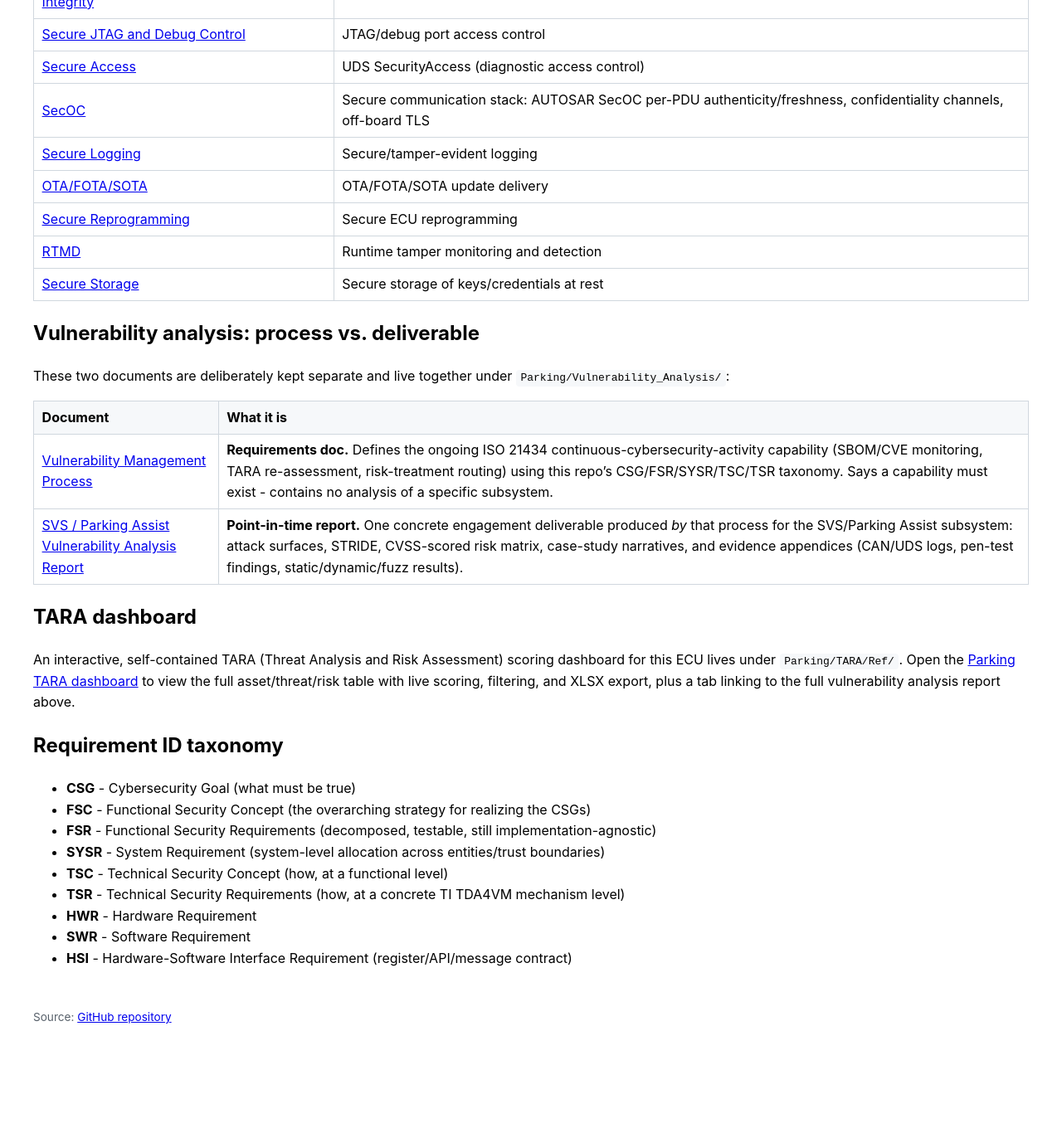
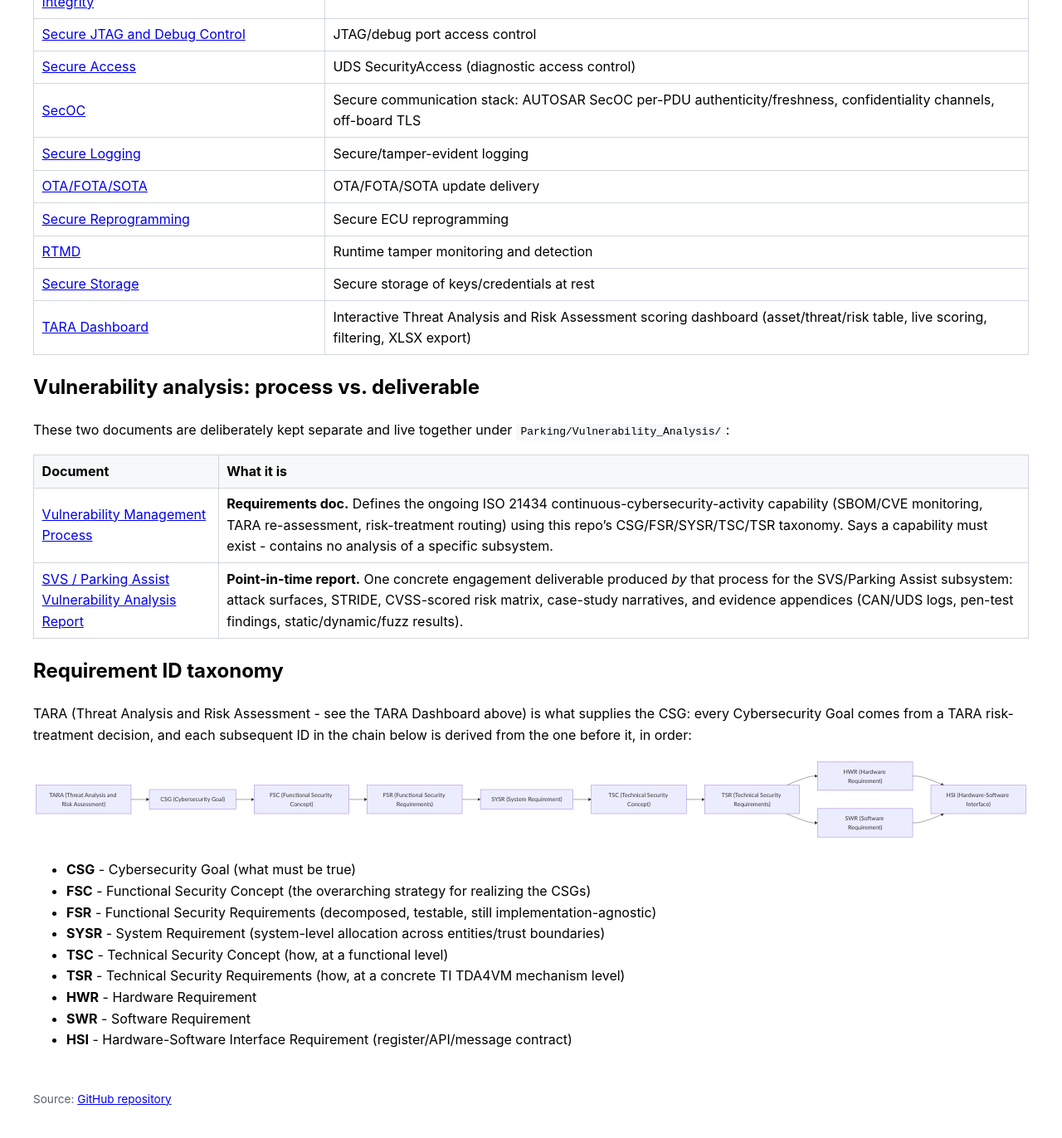
Before and after one commit to vinodneelakantam/Sec_Concepts_Req_tracability, a Jekyll site: the page built from Parking/index.md, in a window 1280 px wide and 1400 px high, scrolled down 550 px. Shown: the top 1372 px of the window at 83% size. Built offline with Jekyll 4.4.1, drawn with Linux system fonts in a browser that asks for light colours; before the commit the page ends 1852 px from its top, so only the background shows below that.

Commit message:
refine layout

````diff
--- a/Parking/index.md
+++ b/Parking/index.md
@@ -30,6 +30,7 @@ CSG/FSC/FSR/SYSR/TSC/TSR/HWR/SWR/HSI requirement ID taxonomy.
 | [Secure Reprogramming]({{ "/Parking/TDA4VM_Secure_Reprogramming_Requirements.html" | relative_url }}) | Secure ECU reprogramming |
 | [RTMD]({{ "/Parking/TDA4VM_RTMD_Requirements.html" | relative_url }}) | Runtime tamper monitoring and detection |
 | [Secure Storage]({{ "/Parking/TDA4VM_Secure_Storage_Requirements.html" | relative_url }}) | Secure storage of keys/credentials at rest |
+| [TARA Dashboard]({{ "/Parking/TARA/Ref/index.html" | relative_url }}) | Interactive Threat Analysis and Risk Assessment scoring dashboard (asset/threat/risk table, live scoring, filtering, XLSX export) |
 
 ## Vulnerability analysis: process vs. deliverable
 
@@ -40,15 +41,25 @@ These two documents are deliberately kept separate and live together under `Park
 | [Vulnerability Management Process]({{ "/Parking/Vulnerability_Analysis/TDA4VM_Vulnerability_Analysis_Requirements.html" | relative_url }}) | **Requirements doc.** Defines the ongoing ISO 21434 continuous-cybersecurity-activity capability (SBOM/CVE monitoring, TARA re-assessment, risk-treatment routing) using this repo's CSG/FSR/SYSR/TSC/TSR taxonomy. Says a capability must exist - contains no analysis of a specific subsystem. |
 | [SVS / Parking Assist Vulnerability Analysis Report]({{ "/Parking/Vulnerability_Analysis/SVS_ParkingAssist_Vulnerability_Analysis_Report.html" | relative_url }}) | **Point-in-time report.** One concrete engagement deliverable produced *by* that process for the SVS/Parking Assist subsystem: attack surfaces, STRIDE, CVSS-scored risk matrix, case-study narratives, and evidence appendices (CAN/UDS logs, pen-test findings, static/dynamic/fuzz results). |
 
-## TARA dashboard
+## Requirement ID taxonomy
 
-An interactive, self-contained TARA (Threat Analysis and Risk Assessment) scoring dashboard for
-this ECU lives under `Parking/TARA/Ref/`. Open the
-[Parking TARA dashboard]({{ "/Parking/TARA/Ref/index.html" | relative_url }}) to view the full
-asset/threat/risk table with live scoring, filtering, and XLSX export, plus a tab linking to the
-full vulnerability analysis report above.
+TARA (Threat Analysis and Risk Assessment - see the TARA Dashboard above) is what supplies the
+CSG: every Cybersecurity Goal comes from a TARA risk-treatment decision, and each subsequent ID in
+the chain below is derived from the one before it, in order:
 
-## Requirement ID taxonomy
+```mermaid
+graph LR
+    TARA["TARA (Threat Analysis and Risk Assessment)"] --> CSG["CSG (Cybersecurity Goal)"]
+    CSG --> FSC["FSC (Functional Security Concept)"]
+    FSC --> FSR["FSR (Functional Security Requirements)"]
+    FSR --> SYSR["SYSR (System Requirement)"]
+    SYSR --> TSC["TSC (Technical Security Concept)"]
+    TSC --> TSR["TSR (Technical Security Requirements)"]
+    TSR --> HWR["HWR (Hardware Requirement)"]
+    TSR --> SWR["SWR (Software Requirement)"]
+    HWR --> HSI["HSI (Hardware-Software Interface)"]
+    SWR --> HSI
+```
 
 - **CSG** - Cybersecurity Goal (what must be true)
 - **FSC** - Functional Security Concept (the overarching strategy for realizing the CSGs)
````
Also changed, not shown: index.md (+18 -0 lines), README.md.
